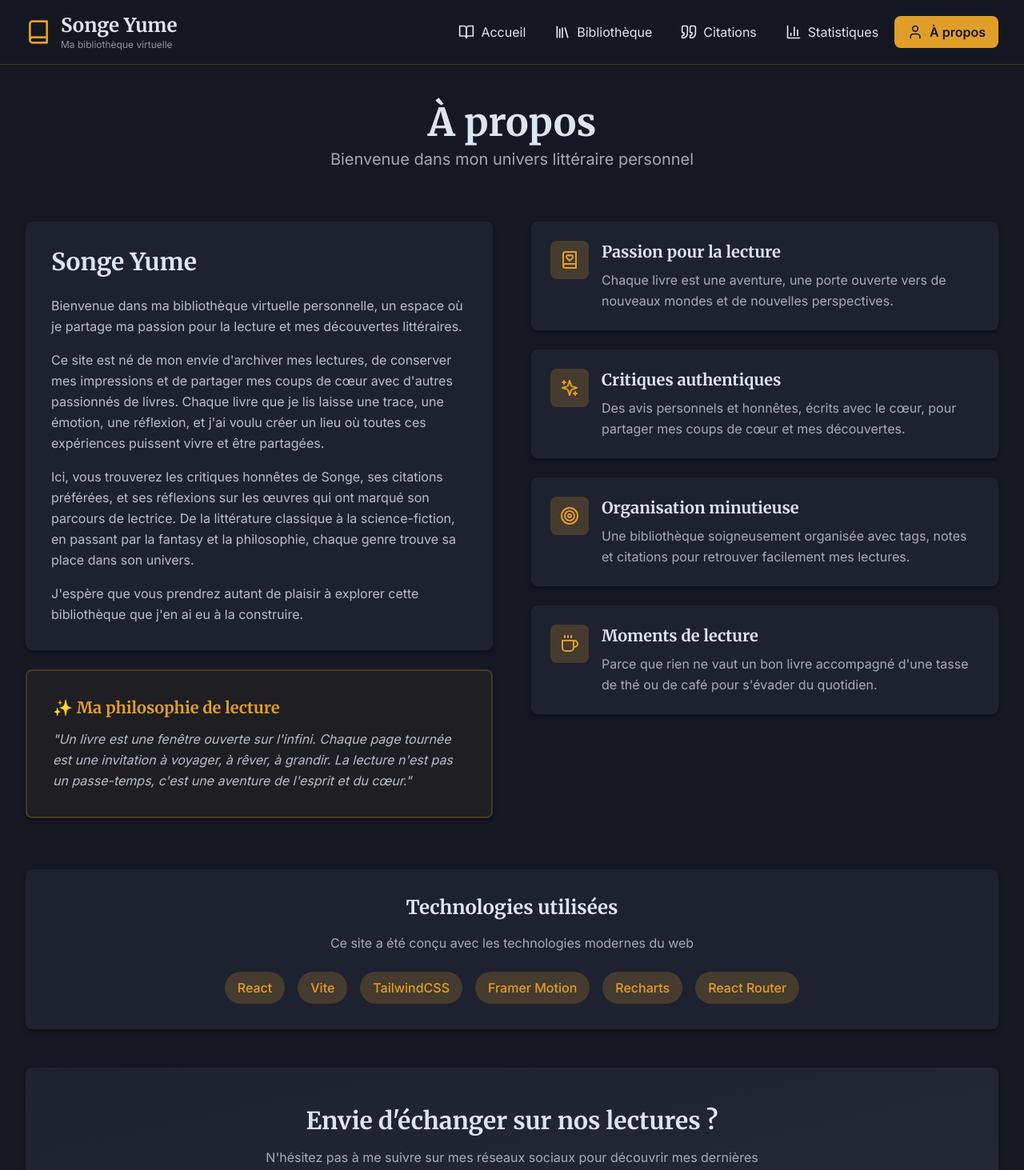
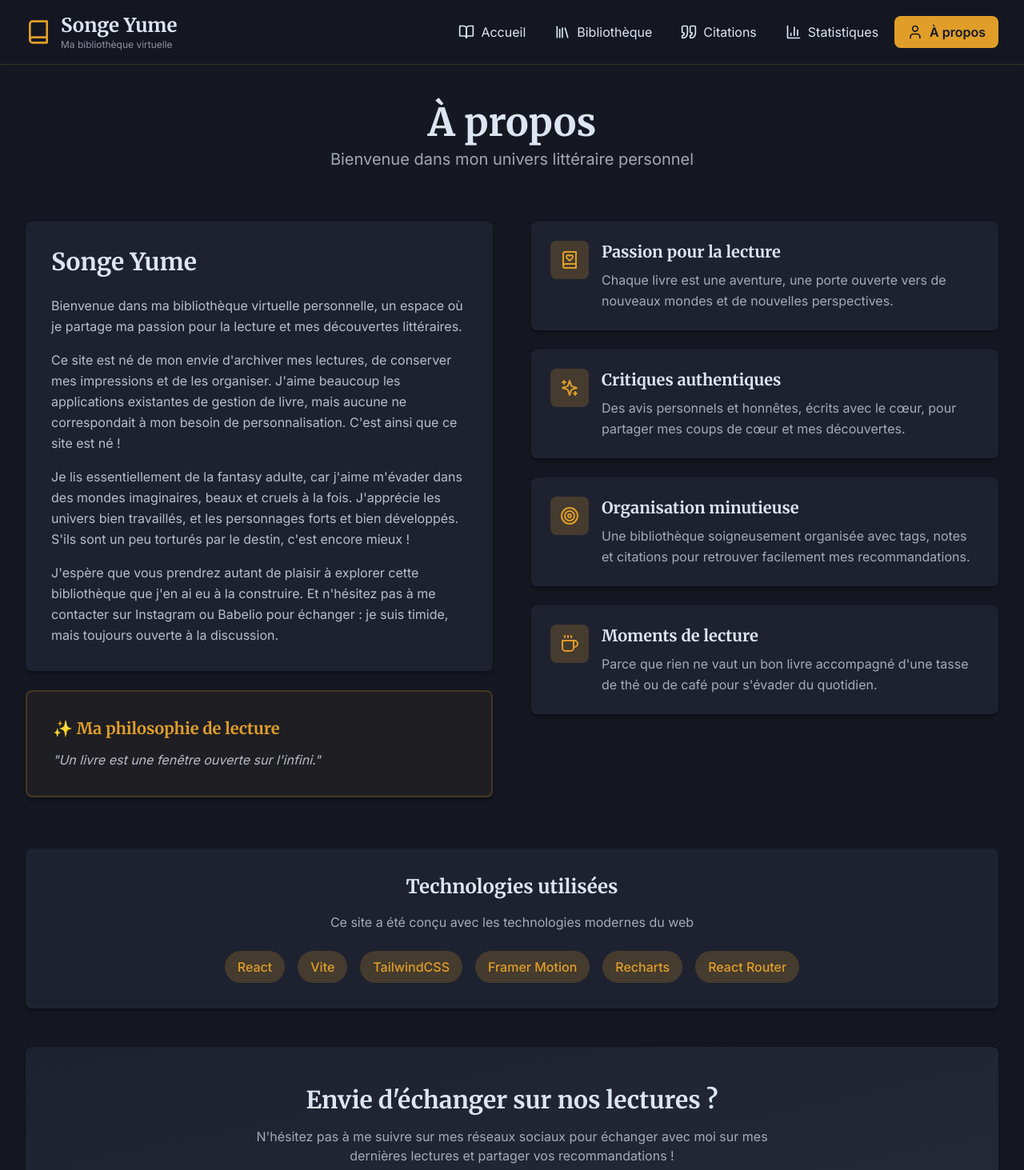
Before and after one commit to S0ng3/SongeYume, a React (Vite) app: page /about in a window 1280 px wide. Shown: the top 1463 px of the page at 80% size. Built offline with nearby package versions, Linux system fonts and the light colour scheme.

Commit message:
MAJ de la page A propos

```diff
--- a/src/data/books.json
+++ b/src/data/books.json
@@ -59,7 +59,7 @@
         "publishedOnInstagram": false,
         "instagramLink": "https://instagram.com/p/kaigen",
         "publishedOnBabelio": true,
-        "babelioLink": "https://www.babelio.com/livres/Wang-The-Sword-of-Kaigen/1170926",
+        "babelioLink": "https://www.babelio.com/livres/Wang-The-Sword-of-Kaigen/1790788",
         "readDate": "2025-11-18",
         "publisher": "Calix"
     },
--- a/src/pages/About.jsx
+++ b/src/pages/About.jsx
@@ -16,7 +16,7 @@ const About = () => {
     {
       icon: Target,
       title: 'Organisation minutieuse',
-      description: 'Une bibliothèque soigneusement organisée avec tags, notes et citations pour retrouver facilement mes lectures.'
+      description: 'Une bibliothèque soigneusement organisée avec tags, notes et citations pour retrouver facilement mes recommandations.'
     },
     {
       icon: Coffee,
@@ -58,13 +58,13 @@ const About = () => {
                   Bienvenue dans ma bibliothèque virtuelle personnelle, un espace où je partage ma passion pour la lecture et mes découvertes littéraires.
                 </p>
                 <p>
-                  Ce site est né de mon envie d'archiver mes lectures, de conserver mes impressions et de partager mes coups de cœur avec d'autres passionnés de livres. Chaque livre que je lis laisse une trace, une émotion, une réflexion, et j'ai voulu créer un lieu où toutes ces expériences puissent vivre et être partagées.
+                  Ce site est né de mon envie d'archiver mes lectures, de conserver mes impressions et de les organiser. J'aime beaucoup les applications existantes de gestion de livre, mais aucune ne correspondait à mon besoin de personnalisation. C'est ainsi que ce site est né !
                 </p>
                 <p>
-                  Ici, vous trouverez les critiques honnêtes de Songe, ses citations préférées, et ses réflexions sur les œuvres qui ont marqué son parcours de lectrice. De la littérature classique à la science-fiction, en passant par la fantasy et la philosophie, chaque genre trouve sa place dans son univers.
+                  Je lis essentiellement de la fantasy adulte, car j'aime m'évader dans des mondes imaginaires, beaux et cruels à la fois. J'apprécie les univers bien travaillés, et les personnages forts et bien développés. S'ils sont un peu torturés par le destin, c'est encore mieux !
                 </p>
                 <p>
-                  J'espère que vous prendrez autant de plaisir à explorer cette bibliothèque que j'en ai eu à la construire.
+                  J'espère que vous prendrez autant de plaisir à explorer cette bibliothèque que j'en ai eu à la construire. Et n'hésitez pas à me contacter sur Instagram ou Babelio pour échanger : je suis timide, mais toujours ouverte à la discussion.
                 </p>
               </div>
             </div>
@@ -74,7 +74,7 @@ const About = () => {
                 ✨ Ma philosophie de lecture
               </h3>
               <p className="text-text-light text-opacity-80 leading-relaxed italic">
-                "Un livre est une fenêtre ouverte sur l'infini. Chaque page tournée est une invitation à voyager, à rêver, à grandir. La lecture n'est pas un passe-temps, c'est une aventure de l'esprit et du cœur."
+                "Un livre est une fenêtre ouverte sur l'infini."
               </p>
             </div>
           </motion.div>
@@ -152,13 +152,13 @@ const About = () => {
             Envie d'échanger sur nos lectures ?
           </h2>
           <p className="text-text-light text-opacity-70 mb-6 max-w-2xl mx-auto">
-            N'hésitez pas à me suivre sur mes réseaux sociaux pour découvrir mes dernières lectures et partager vos recommandations !
+            N'hésitez pas à me suivre sur mes réseaux sociaux pour échanger avec moi sur mes dernières lectures et partager vos recommandations !
           </p>
           <div className="flex flex-col sm:flex-row items-center justify-center gap-4">
-            <a href="#" className="btn-primary">
+            <a href="https://www.instagram.com/songeyume/" className="btn-primary">
               Instagram
             </a>
-            <a href="#" className="btn-secondary">
+            <a href="https://www.babelio.com/monprofil.php?id_user=1167978" className="btn-secondary">
               Babelio
             </a>
           </div>
```
